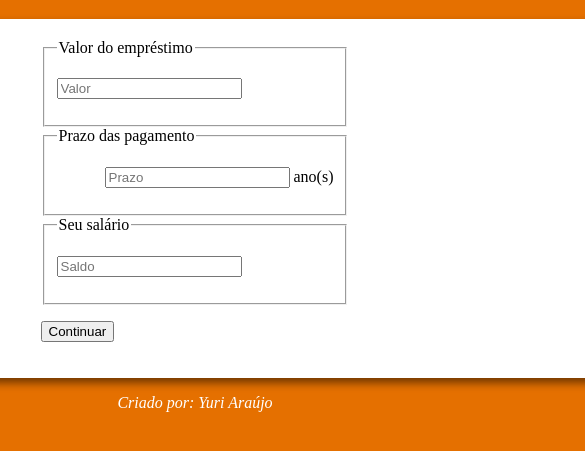
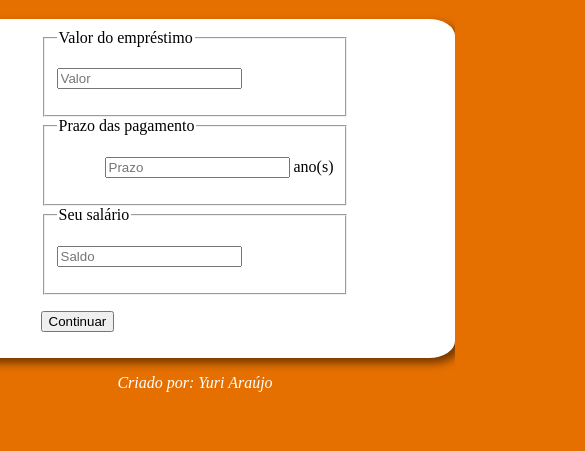
Before and after one commit to sempiternus-bit/finance, a plain HTML site: page index.html in a window 390 px wide. Shown: the part 69-520 px from the top of the page, 585 px wide, since content can reach past the window. Drawn offline with Linux system fonts and the light colour scheme.

Commit message:
Update style.css

```diff
--- a/style.css
+++ b/style.css
@@ -26,9 +26,8 @@ footer{
 	font-style: italic;
 	color: #fff;
 }
-@media screen and (max-width: 700px){
-	section{
-		width: 1000px;
-		padding: 20px;
-	}
+main{
+	padding: 20px;
+	min-width: 120px;
+	max-width: 800px;
 }
```
